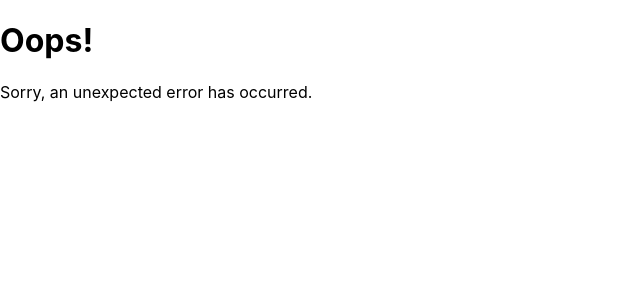
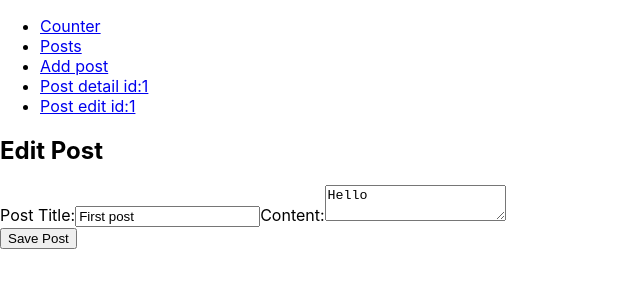
Before and after one commit to jrobertorma/react-redux-examples, a React (Create React App) app: page /editPost/1 in a window 1280 px wide. Shown: the top 300 px of the page, without its empty margins (0-640 px from the left). Built offline with nearby package versions, Linux system fonts and the light colour scheme.

Commit message:
Add edit post components

```diff
--- a/src/App.tsx
+++ b/src/App.tsx
@@ -6,7 +6,8 @@
 import { PostsList } from './features/posts/PostsList';
 import { createBrowserRouter, RouterProvider, Outlet, Link } from 'react-router-dom';
 import { AddPostForm } from './features/posts/AddPostForm';
-import {SinglePostPage} from "./features/posts/SinglePostPage";
+import { SinglePostPage } from './features/posts/SinglePostPage';
+import { EditPostForm } from './features/posts/EditPostForm';
 
 const router = createBrowserRouter([
   {
@@ -26,6 +27,9 @@
             </li>
             <li>
               <Link to={`/posts/:1`}>Post detail id:1</Link>
+            </li>
+            <li>
+              <Link to={`/editPost/:1`}>Post edit id:1</Link>
             </li>
           </ul>
         </nav>
@@ -54,6 +58,10 @@
       {
         path: "/posts/:postId",
         element: <SinglePostPage />
+      },
+      {
+        path: "/editPost/:1",
+        element: <EditPostForm />
       }
     ]
   },
--- /dev/null
+++ b/src/features/posts/EditPostForm.tsx
@@ -0,0 +1,60 @@
+import React, { useState } from 'react'
+import { useDispatch, useSelector } from 'react-redux'
+import {RootState} from "../../store";
+import {postUpdated} from "./postsSlice";
+
+export const EditPostForm = () => {
+  // how to pass parameters to routes is a question for another time, for now will hardcode it :)
+  const postId = '1';
+
+  const post = useSelector(
+    (state: RootState)  => state.reducers.posts.find(post => post.id === postId)
+  )
+
+  // @ts-ignore
+  const [title, setTitle] = useState(post.title);
+  // @ts-ignore
+  const [content, setContent] = useState(post.content);
+
+  const dispatch = useDispatch();
+
+  const onTitleChanged = (e: any) => setTitle(e.target.value);
+  const onContentChanged = (e: any) => setContent(e.target.value)
+
+  const onSavePostClicked = () => {
+    if (title && content) {
+      dispatch(postUpdated({
+        id: postId,
+        title,
+        content
+      }))
+    }
+  }
+
+  return (
+    <section>
+      <h2>Edit Post</h2>
+      <form>
+        <label htmlFor="postTitle">Post Title:</label>
+        <input
+          type="text"
+          id="postTitle"
+          name="postTitle"
+          placeholder="What's on your mind?"
+          value={title}
+          onChange={onTitleChanged}
+        />
+        <label htmlFor="postContent">Content:</label>
+        <textarea
+          id="postContent"
+          name="postContent"
+          value={content}
+          onChange={onContentChanged}
+        />
+      </form>
+      <button type="button" onClick={onSavePostClicked}>
+        Save Post
+      </button>
+    </section>
+  )
+}
--- a/src/features/posts/postsSlice.ts
+++ b/src/features/posts/postsSlice.ts
@@ -11,10 +11,18 @@
   reducers: {
     postAdded: (state, action) => {
       state.push(action.payload)
+    },
+    postUpdated : (state, action) => {
+      const { id, title, content } = action.payload;
+      const existingPost = state.find(post => post.id === id)
+      if (existingPost) {
+        existingPost.title = title
+        existingPost.content = content
+      }
     }
   }
 });
 
-export const { postAdded } = postsSlice.actions;
+export const { postAdded, postUpdated } = postsSlice.actions;
 
 export default postsSlice.reducer;
```
